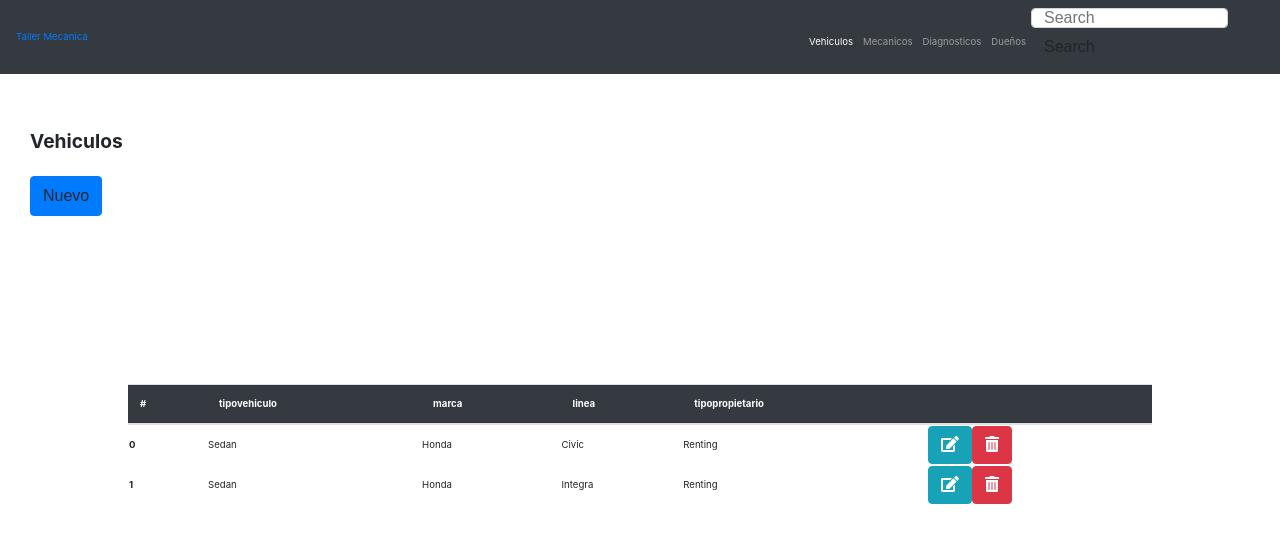
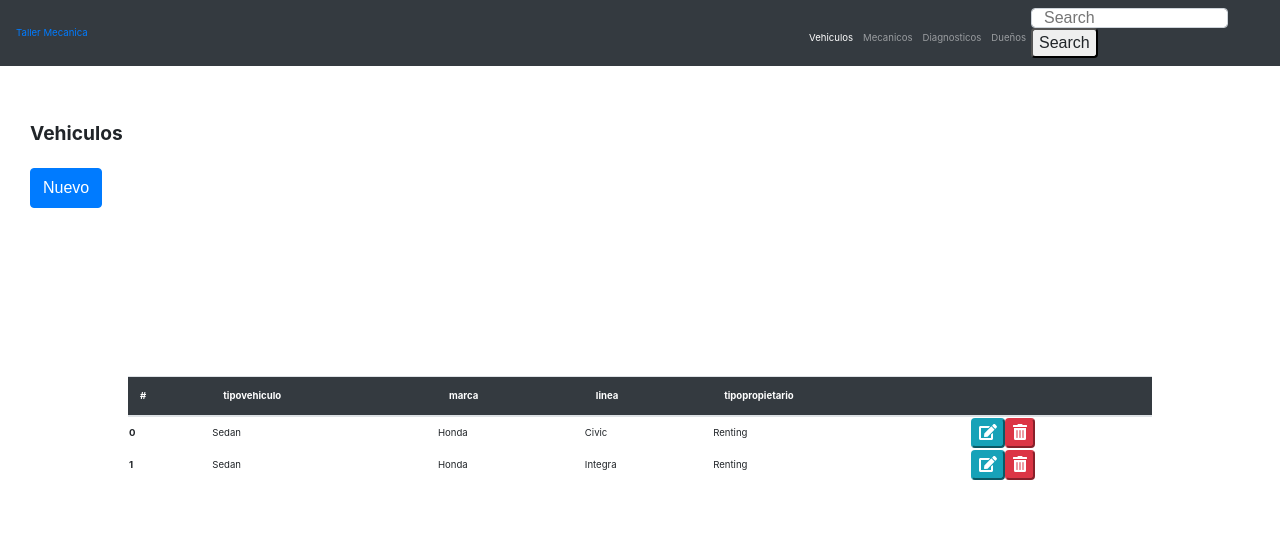
Before and after one commit to juliand123/taller-automotriz-bootcamp-javascript, a React (Create React App) app in the folder react-2/: page / in a window 1280 px wide. Shown: the top 542 px of the page. Built offline with nearby package versions, Linux system fonts and the light colour scheme.

Commit message:
correccion estilo boton

```diff
--- a/react-2/src/componentes/ActionsMenu/ActionsMenu.css
+++ b/react-2/src/componentes/ActionsMenu/ActionsMenu.css
@@ -10,7 +10,7 @@
     display: flex;
 }
 
-.btn {
+.actions-menu .btn {
     display: inline-block;
     font-weight: 400;
     color: #212529;
@@ -25,7 +25,7 @@
     transition: color .15s ease-in-out,background-color .15s ease-in-out,border-color .15s ease-in-out,box-shadow .15s ease-in-out;
 }
 
-.btn-primary {
+.actions-menu .btn-primary {
     color: #fff;
     background-color: #007bff;
     border-color: #007bff;
```
